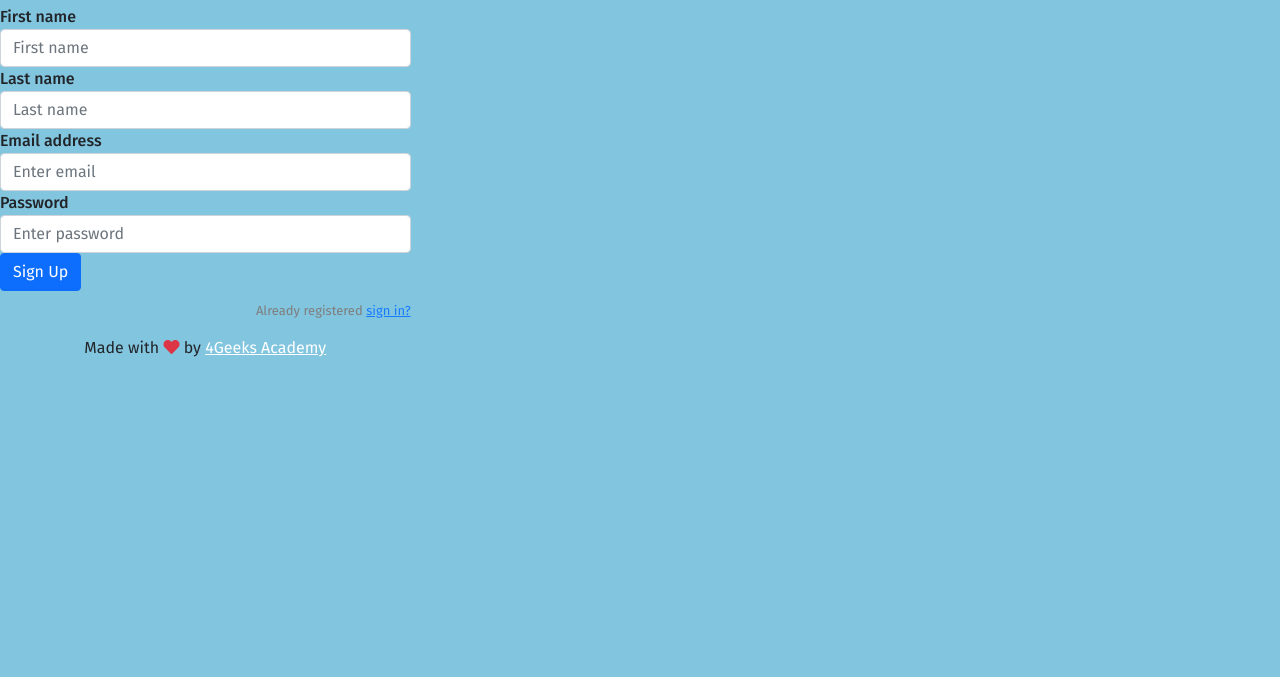
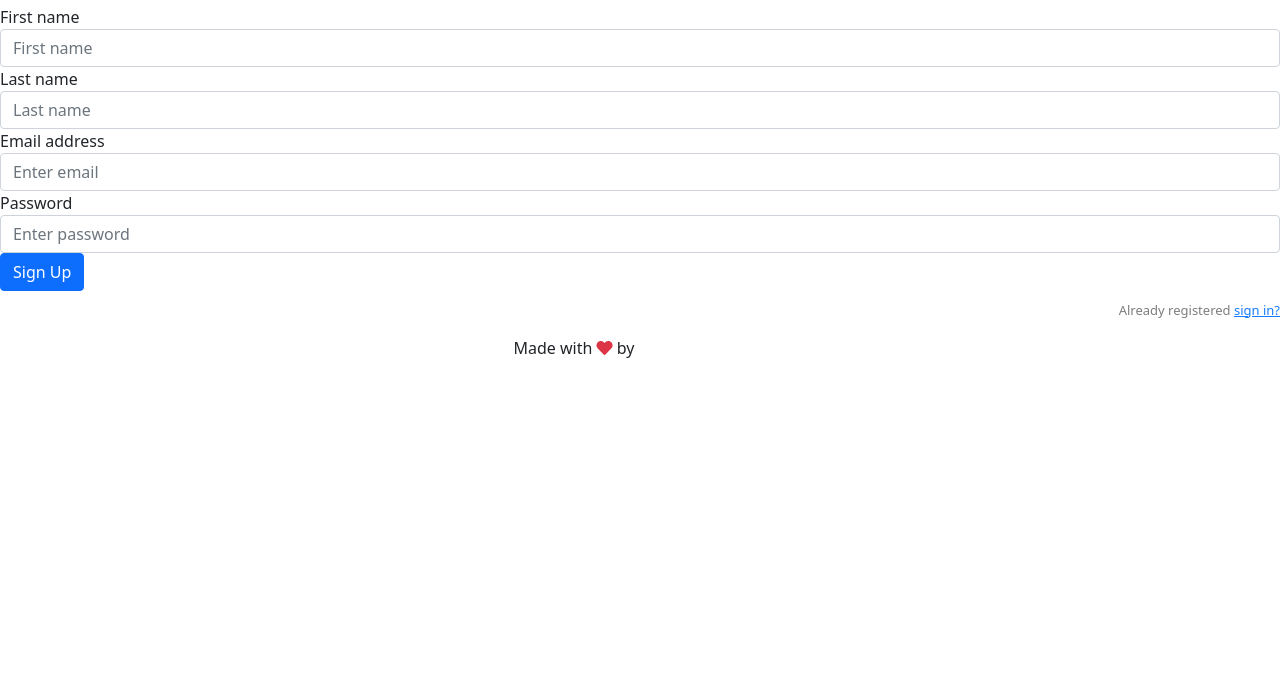
Before and after one commit to nannyhub/NannysHub, a React app: page /signup in a window 1280 px wide. Shown: the part 123-800 px from the top of the page. Built offline with nearby package versions, Linux system fonts and the light colour scheme; no server answers.

Commit message:
styles fix

```diff
--- a/src/front/styles/signup.css
+++ b/src/front/styles/signup.css
@@ -2,28 +2,12 @@
 /* * {
   box-sizing: border-box;
 } */
-body {
-  background: #82c5df !important;
-  min-height: 100vh;
-  display: flex;
-  font-weight: 400;
-  font-family: "Fira Sans", sans-serif;
-}
-h1,
-h2,
-h3,
-h4,
-h5,
-h6,
-label,
+
 span {
   font-weight: 500;
   font-family: "Fira Sans", sans-serif;
 }
-body,
-html,
-.App,
-#root,
+
 .auth-wrapper {
   width: 100%;
   height: 100%;
```
